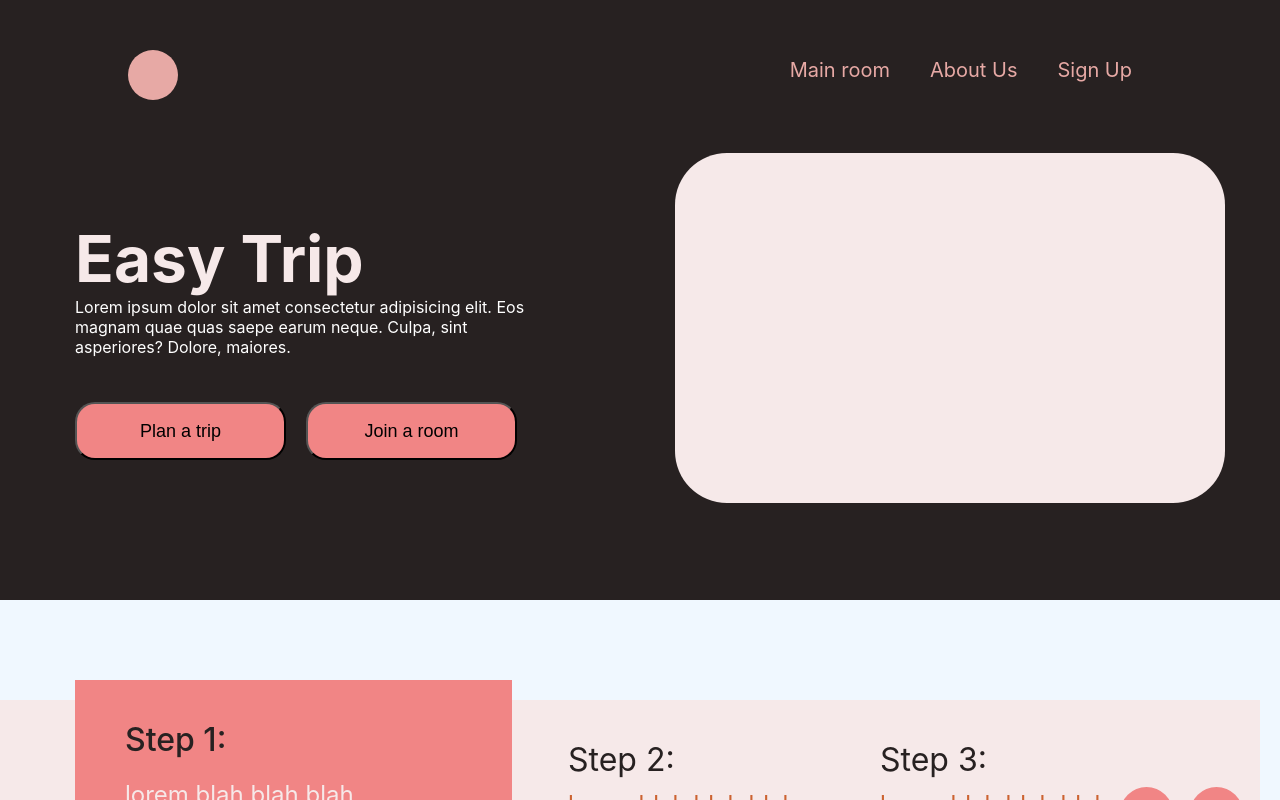
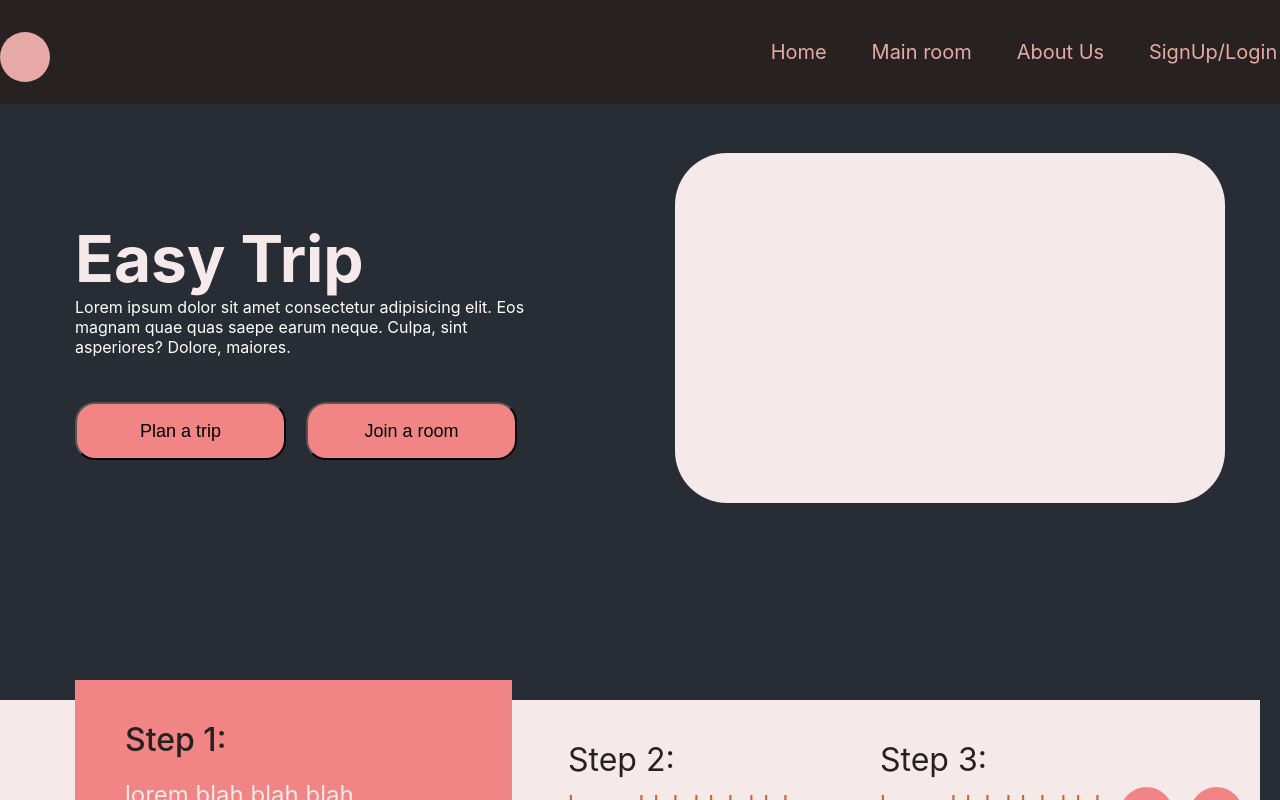
Before and after one commit to Princeton21/EasyTrip, a React (Create React App) app: page / in a window 1280 px wide. Shown: the top 800 px of the page. Built offline with nearby package versions, Linux system fonts and the light colour scheme.

Commit message:
css updated

```diff
--- a/src/App.jsx
+++ b/src/App.jsx
@@ -5,6 +5,7 @@ import AboutUs from "./Components/AboutUs/AboutUs";
 import { Route, Routes } from "react-router-dom";
 import MainRoom from './Components/MainRoom/MainRoom';
 import Home from './Components/Home/Home';
+import Plan_a_trip from './Components/Home/Plan_a_trip/Plan_a_trip';
 function App() {
   return (
     <>
@@ -14,6 +15,7 @@ function App() {
       <Route exact path="/MainRoom" element={<MainRoom/>}/>
       <Route exact path="/SignUp" element={<SignUp/>}/>
       <Route exact path="/AboutUs" element={<AboutUs/>}/>
+      <Route exact path="/Plan_a_trip" element={<Plan_a_trip/>}/>
       </Routes>
     </>
   );
--- a/src/Components/Home/Home.css
+++ b/src/Components/Home/Home.css
@@ -1,46 +1,45 @@
-*{
+* {
   padding: 0;
   margin: 0;
   box-sizing: border-box;
-    background-color: #272121;
+  /* background-color: #272121; */
 }
-body{
+body {
   width: 100vw;
   height: 100vh;
 }
 
-
 /* hero section */
-.hero-section{
+.hero-section {
   position: absolute;
   width: 454px;
   height: 287px;
   left: 75px;
   top: 150px;
 }
-#info-section{
+#info-section {
   margin-top: 70px;
 }
-.hometitle{
-    font-family: 'Inter';
+.hometitle {
+  font-family: "Inter";
   font-style: normal;
   font-weight: 700;
   font-size: 64px;
   line-height: 77px;
 
-color: #F6E9E9;
+  color: #f6e9e9;
 }
-.home_desc{
-    font-family: 'Inter';
+.home_desc {
+  font-family: "Inter";
   font-style: normal;
   font-weight: 400;
   font-size: 27px;
   line-height: 33px;
   margin-top: 250px;
-color: #FFFFFF;
+  color: #ffffff;
 }
-.centre_body{
-    width : 500px;
+.centre_body {
+  width: 500px;
   height: 500px;
 }
 
@@ -51,13 +50,14 @@ color: #FFFFFF;
   justify-content: center;
 }
 
-.plan ,.join{
+.plan,
+.join {
   width: 211px;
   height: 58px;
   left: 75px;
   margin-top: 45px;
   font-size: 18px;
-background: #F18585;
+  background: #f18585;
   border-radius: 20px;
 }
 
@@ -65,7 +65,7 @@ border-radius: 20px;
   margin-left: 20px;
 }
 
-.side-img{
+.side-img {
   position: absolute;
   width: 550px;
   height: 350px;
@@ -73,13 +73,12 @@ left: 600px;
   top: 3px;
 
   /* background: url(5793476.jpg); */
-background-color: #F6E9E9;
+  background-color: #f6e9e9;
   border-radius: 52px;
 }
 
-
 /* Steps */
-.steps{
+.steps {
   display: flex;
   gap: 10px;
   position: absolute;
@@ -87,105 +86,103 @@ width: 1260px;
   height: 228px;
   left: 0px;
   top: 700px;
-background: #F6E9E9;
+  background: #f6e9e9;
 }
 
-.step1{
+.step1 {
   position: absolute;
   width: 437px;
   height: 263px;
   left: 75px;
   /* top: -37px; */
   margin-top: -20px;
-background: #F18585;
+  background: #f18585;
 }
 
-.s-header1{
+.s-header1 {
   position: absolute;
   width: 112px;
   height: 39px;
   left: 50px;
   /* top: 827px; */
   margin-top: 40px;
-font-family: 'Inter';
+  font-family: "Inter";
   font-style: normal;
   font-weight: 500;
   font-size: 32px;
   line-height: 39px;
-background-color: #F18585;
+  background-color: #f18585;
   color: #272121;
 }
 
-.step-info1{
+.step-info1 {
   position: absolute;
   width: 229px;
   height: 29px;
   left: 50px;
   /* top: 894px; */
   margin-top: 100px;
-font-family: 'Inter';
+  font-family: "Inter";
   font-style: normal;
   font-weight: 400;
   font-size: 24px;
   line-height: 29px;
-color: #F6E9E9;
-background-color: #F18585;
+  color: #f6e9e9;
+  background-color: #f18585;
 }
 
-.step2{
+.step2 {
   position: absolute;
   width: 229px;
   height: 100px;
   left: 568px;
   top: 40px;
-background-color: #F6E9E9;
-
+  background-color: #f6e9e9;
 }
 
-.s-header{
+.s-header {
   position: absolute;
   width: 117px;
   height: 39px;
   /* top: 841px; */
 
-font-family: 'Inter';
+  font-family: "Inter";
   font-style: normal;
   font-weight: 400;
   font-size: 32px;
   line-height: 39px;
   /* identical to box height */
   color: #272121;
-background-color: #F6E9E9;
+  background-color: #f6e9e9;
 }
 
-.step-info{
+.step-info {
   position: absolute;
   width: 229px;
   height: 29px;
   /* left: 568px; */
   /* top: 908px; */
   margin-top: 50px;
-font-family: 'Inter';
+  font-family: "Inter";
   font-style: normal;
   font-weight: 400;
   font-size: 24px;
   line-height: 29px;
   /* identical to box height */
-background-color: #F6E9E9;
-color: #CC6331;
-
+  background-color: #f6e9e9;
+  color: #cc6331;
 }
 
-.step3{
+.step3 {
   position: absolute;
   width: 229px;
   height: 96px;
   left: 880px;
   top: 40px;
-background-color: #F6E9E9;
+  background-color: #f6e9e9;
 }
 
-.navigate{
+.navigate {
   position: absolute;
   width: 53px;
   height: 53px;
@@ -199,7 +196,8 @@ top: 937px;
   transform: rotate(180deg);
 }
 
-.c1,.c2{
+.c1,
+.c2 {
   position: absolute;
   width: 53px;
   height: 53px;
@@ -207,133 +205,134 @@ margin-left: 180px;
   top: 850px;
   /* top: 884px; */
   border-radius: 50%;
-background: #F18585;
+  background: #f18585;
 }
-.c2{
-    margin-left:250px;
+.c2 {
+  margin-left: 250px;
 }
 
 /* features */
-.features-header{
+.features-header {
   position: absolute;
   width: 826px;
   height: 154px;
   top: 1166px;
   left: 60px;
   align-self: center;
-font-family: 'Inter';
+  font-family: "Inter";
   font-style: normal;
   font-weight: 700;
   font-size: 50px;
   line-height: 70px;
 
-color: #F6E9E9;
+  color: #f6e9e9;
 }
 
-#ease{
-    color:#F18585;
+#ease {
+  color: #f18585;
 }
 
-.features-box{
+.features-box {
   position: absolute;
   width: 1260px;
   height: 600px;
   left: 0px;
   top: 1358.22px;
   border-left: 60px;
-background: #F6E9E9;
+  background: #f6e9e9;
 }
 
-.feature1, .feature2, .feature3, .feature4{
-    background: #F6E9E9;
+.feature1,
+.feature2,
+.feature3,
+.feature4 {
+  background: #f6e9e9;
 }
-#f-head{
+#f-head {
   position: absolute;
   width: 274px;
   height: 77px;
   left: 512px;
   top: 70px;
-font-family: 'Inter';
+  font-family: "Inter";
   font-style: normal;
   font-weight: 700;
   font-size: 40px;
   line-height: 80px;
-background: #F6E9E9;
-color: #754E4E;
+  background: #f6e9e9;
+  color: #754e4e;
 }
 
-.features-list{
+.features-list {
   display: flex;
   flex-direction: column;
-gap: 5ex;;
+  gap: 5ex;
   position: absolute;
   width: 461px;
   height: 230px;
   left: 73px;
   top: 200px;
-background: #F6E9E9;
-
+  background: #f6e9e9;
 }
 
-.f-icon{
+.f-icon {
   margin-left: 70px;
   height: 40px;
   width: 40px;
-    background:#F18585;
+  background: #f18585;
   border-radius: 50%;
   /* line-height: 70px; */
 }
-.f1-box{
+.f1-box {
   display: flex;
-    background: #F6E9E9;
+  background: #f6e9e9;
   gap: 5ex;
 }
 
-.f2-box{
+.f2-box {
   display: flex;
-    background: #F6E9E9;
+  background: #f6e9e9;
   gap: 5ex;
 }
 
-.f-name{
-    font-family: 'Inter';
+.f-name {
+  font-family: "Inter";
   font-style: normal;
   font-weight: 400;
   font-size: 22.8571px;
   line-height: 30px;
   /* identical to box height */
-background: #F6E9E9;
+  background: #f6e9e9;
   color: #000000;
 }
 
-.f-info{
-    background: #F6E9E9;
-    font-family: 'Inter';
+.f-info {
+  background: #f6e9e9;
+  font-family: "Inter";
   font-style: normal;
   font-weight: 400;
   font-size: 17.1429px;
   line-height: 21px;
 
-color: #CC6331;
-
+  color: #cc6331;
 }
 
-.features-side-img{
+.features-side-img {
   /* position: absolute; */
   width: 550px;
   height: 350px;
   margin-left: 650px;
   margin-top: 160px;
   /* background: url(5793476.jpg); */
-    background-color:#E7A9A5;
+  background-color: #e7a9a5;
   border-radius: 52px;
 }
 
-footer{
+footer {
   position: absolute;
   width: 1434px;
   height: 200px;
   left: 6px;
   top: 2000px;
-    background: #F18585;
+  background: #f18585;
 }
--- a/src/Components/Home/Home.jsx
+++ b/src/Components/Home/Home.jsx
@@ -1,4 +1,5 @@
 import React from 'react'
+import { Link } from 'react-router-dom';
 import {useNavigate} from 'react-router-dom';
 import './Home.css'
 const Home = () => {
@@ -10,7 +11,9 @@ const Home = () => {
         <div className="hometitle">Easy Trip</div>
               <div className="homedesc">Lorem ipsum dolor sit amet consectetur adipisicing elit. Eos magnam quae quas saepe earum neque. Culpa, sint asperiores? Dolore, maiores.</div>
         <div className="buttons">
+          <Link to="/Plan_a_trip">
           <button className="plan">Plan a trip</button>
+          </Link>
           <button className="join">Join a room</button>
         </div>
         </div>
--- /dev/null
+++ b/src/Components/Home/Plan_a_trip/Plan_a_trip.css
@@ -0,0 +1,3 @@
+.plan_bg h1{
+    margin-top: 20px;
+}
--- /dev/null
+++ b/src/Components/Home/Plan_a_trip/Plan_a_trip.jsx
@@ -0,0 +1,11 @@
+import React from 'react'
+
+const Plan_a_trip = () => {
+  return (
+    <div className="plan_bg">
+        <h1>Hello World!!!</h1>
+    </div>
+  )
+}
+
+export default Plan_a_trip
--- a/src/Components/MainRoom/MainRoom.jsx
+++ b/src/Components/MainRoom/MainRoom.jsx
@@ -2,7 +2,15 @@ import React from 'react'
 
 const MainRoom = () => {
   return (
+    <>
     <div>MainRoom</div>
+    <div>MainRoom</div>
+    <div>MainRoom</div>
+    <div>MainRoom</div>
+    <div>MainRoom</div>
+    <div>MainRoom</div>
+    <div>MainRoom</div>
+    <div>MainRoom</div></>
   )
 }
 
--- a/src/Components/Navbar/Navbar.css
+++ b/src/Components/Navbar/Navbar.css
@@ -1,14 +1,3 @@
-*{
-    padding: 0;
-    margin: 0;
-    box-sizing: border-box;
-    background-color: #272121;
-}
-body{
-    width: 100vw;
-    height: 100vh;
-    background-color: aliceblue;
-}
 
 .logo{
     height: 50px;
@@ -19,24 +8,25 @@ body{
 }
 .nav-container{
     display: flex;
+    height: 13vh;
+    width: 100vw;
     align-items: center;
     justify-content: space-between;
-    padding-top: 40px;
-    padding-left: 10%;
-    padding-right: 10%;
-    position: sticky;
+    background-color: #272121;
+
 }
-.nav-container ul li{
+.nav-container ul {
+    display: flex;
+    width: 40vw;
+    justify-content: center;
     list-style-type: none;
-    display:inline-block;
-    padding:10px 20px;
+    column-gap: 3.5vw;
 }
 a:link{
-    text-decoration: none;
+    all: unset;
 }
 .nav-container ul li a{
     width: 119px;
-    /* font-family: 'Inter'; */
     font-style: normal;
     font-weight: 400;
     font-size: 20px;
--- a/src/Components/Navbar/Navbar.jsx
+++ b/src/Components/Navbar/Navbar.jsx
@@ -1,26 +1,29 @@
-import React from 'react'
-import { Link } from 'react-router-dom';
-import "./Navbar.css"
-const Navbar = () =>{
-    return(
-        <>
-        <div className="nav-container">
+import React from "react";
+import { Link } from "react-router-dom";
+import "./Navbar.css";
+const Navbar = () => {
+  return (
+    <>
+      <div className="nav-container">
         <Link to="/">
-          <div className='logo' ></div>
+          <div className="logo"></div>
         </Link>
         <ul>
           <li>
-            <Link to ="mainroom">Main room</Link>
+            <Link to="/">Home</Link>
           </li>
           <li>
-            <Link to ="aboutus">About Us</Link>
+            <Link to="/mainroom">Main room</Link>
           </li>
           <li>
-            <Link to="signup">Sign Up</Link>
+            <Link to="/aboutus">About Us</Link>
+          </li>
+          <li>
+            <Link to="/signup">SignUp/Login</Link>
           </li>
         </ul>
       </div>
-        </>
-    )
-}
-export default Navbar
+    </>
+  );
+};
+export default Navbar;
```
Lines whose indentation alone changed are shown as unchanged.
